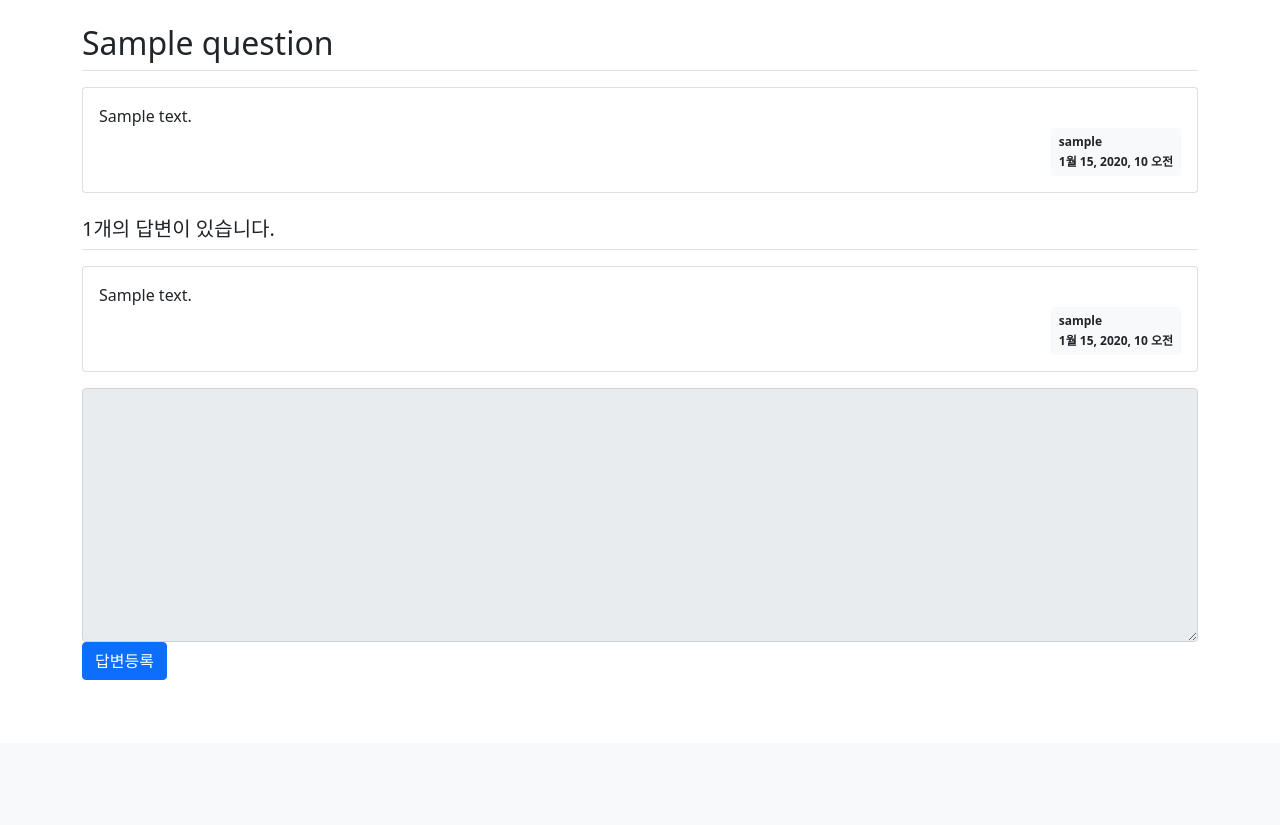
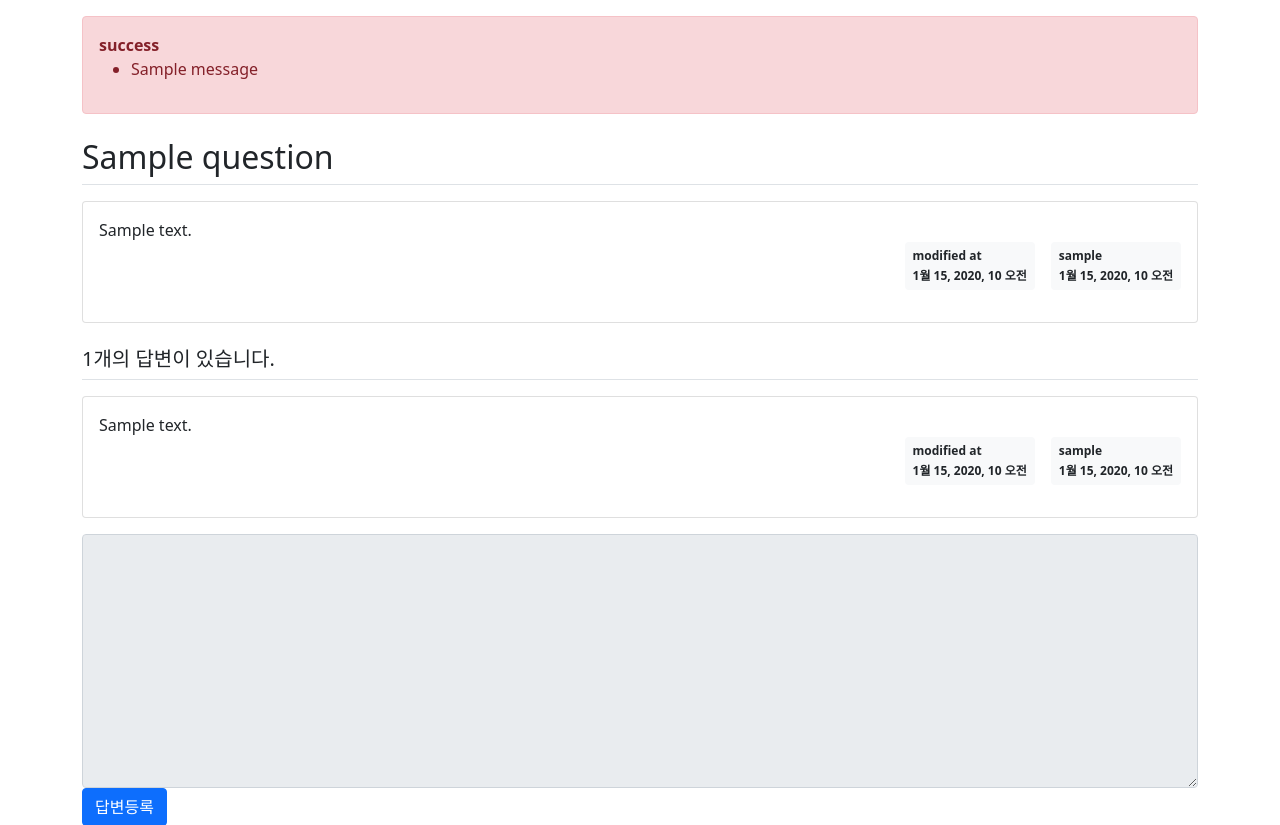
Before and after one commit to HOJUN2404/jumpToDjango, a Django app: template templates/pybo/question_detail.html in a window 1280 px wide. Shown: the part 57-882 px from the top of the page. Before the commit the page ends 737 px from the top, so only its background shows below. Run offline with Django 3.2, Linux system fonts and the light colour scheme; the template is opened without the code that fills it: values that come from a table or form of the project are taken from there, most other values are stand-ins (such as "Sample title", 1, 10 or a date in 2020); one stand-in notice (Sample message) is shown; parts of the project's set-up code (start-up, migrations or seed data) failed here and were passed over; some libraries are stand-ins or nearby versions.

Commit message:
Question Detail 수정

```diff
--- a/config/settings.py
+++ b/config/settings.py
@@ -43,6 +43,7 @@ INSTALLED_APPS = [
     'django.contrib.sessions',
     'django.contrib.messages',
     'django.contrib.staticfiles',
+    'chat',
 ]
 
 MIDDLEWARE = [
--- a/templates/base.html
+++ b/templates/base.html
@@ -20,5 +20,9 @@
 <!-- 기본 템플릿 안에 삽입될 내용 End -->
 <!-- Bootstrap JS -->
 <script src="{% static 'bootstrap.min.js' %}"></script>
+<!-- 자바스크립트 Start -->
+{% block script %}
+{% endblock %}
+<!-- 자바스크립트 End -->
 </body>
 </html>
--- a/templates/pybo/question_detail.html
+++ b/templates/pybo/question_detail.html
@@ -1,6 +1,15 @@
 {% extends 'base.html' %}
 {% block content %}
 <div class="container my-3">
+    <!-- message 표시 -->
+    {% if messages %}
+    <div class="alert alert-danger my-3" role="alert">
+    {% for message in messages %}
+        <strong>{{ message.tags }}</strong>
+        <ul><li>{{ message.message }}</li></ul>
+    {% endfor %}
+    </div>
+    {% endif %}
 
     <!-- 질문 -->
     <h2 class="border-bottom py-2">{{ question.subject }}</h2>
@@ -8,10 +17,24 @@
         <div class="card-body">
             <div class="card-text" style="white-space: pre-line;">{{ question.content }}</div>
             <div class="d-flex justify-content-end">
+                {% if question.modify_date %}
+                <div class="badge bg-light text-dark p-2 text-start mx-3">
+                    <div class="mb-2">modified at</div>
+                    <div>{{ question.modify_date }}</div>
+                </div>
+                {% endif %}
                 <div class="badge bg-light text-dark p-2 text-start">
                     <div class="mb-2">{{ question.author.username }}</div>
                     <div>{{ question.create_date }}</div>
                 </div>
+            </div>
+            <div class="my-3">
+                {% if request.user == question.author %}
+                <a href="{% url 'pybo:question_modify' question.id %}"
+                    class="btn btn-sm btn-outline-secondary">수정</a>
+                <a href="javascript:void(0)" class="delete btn btn-sm btn-outline-secondary"
+                    data-uri="{% url 'pybo:question_delete' question.id %}">삭제</a>
+                {% endif %}
             </div>
         </div>
     </div>
@@ -23,10 +46,24 @@
         <div class="card-body">
             <div class="card-text" style="white-space: pre-line;">{{ answer.content }}</div>
             <div class="d-flex justify-content-end">
+                {% if answer.modify_date %}
+                <div class="badge bg-light text-dark p-2 text-start mx-3">
+                    <div class="mb-2">modified at</div>
+                    <div>{{ answer.modify_date }}</div>
+                </div>
+                {% endif %}
                 <div class="badge bg-light text-dark p-2 text-start">
                     <div class="mb-2">{{ answer.author.username }}</div>
                     <div>{{ answer.create_date }}</div>
                 </div>
+            </div>
+            <div class="my-3">
+                {% if request.user == answer.author %}
+                <a href="{% url 'pybo:answer_modify' answer.id %}"
+                    class="btn btn-sm btn-outline-secondary">수정</a>
+                <a href="#" class="delete btn btn-sm btn-outline-secondary"
+                    data-uri="{% url 'pybo:answer_delete' answer.id %}">삭제</a>
+                {% endif %}
             </div>
         </div>
     </div>
@@ -58,3 +95,16 @@
     </form>
 </div>
 {% endblock %}
+
+{% block script %}
+<script type="text/javascript">
+const delete_elements = document.getElementsByClassName("delete");
+Array.from(delete_elements).forEach(function(element){
+    element.addEventListener('click', function(){
+        if(confirm("정말로 삭제하시겠습니까?")){
+            location.href = this.dataset.uri;
+        };
+    });
+});
+</script>
+{% endblock %}
```
Also changed, not shown: pybo/migrations/0004_auto_20220612_1510.py (added).
